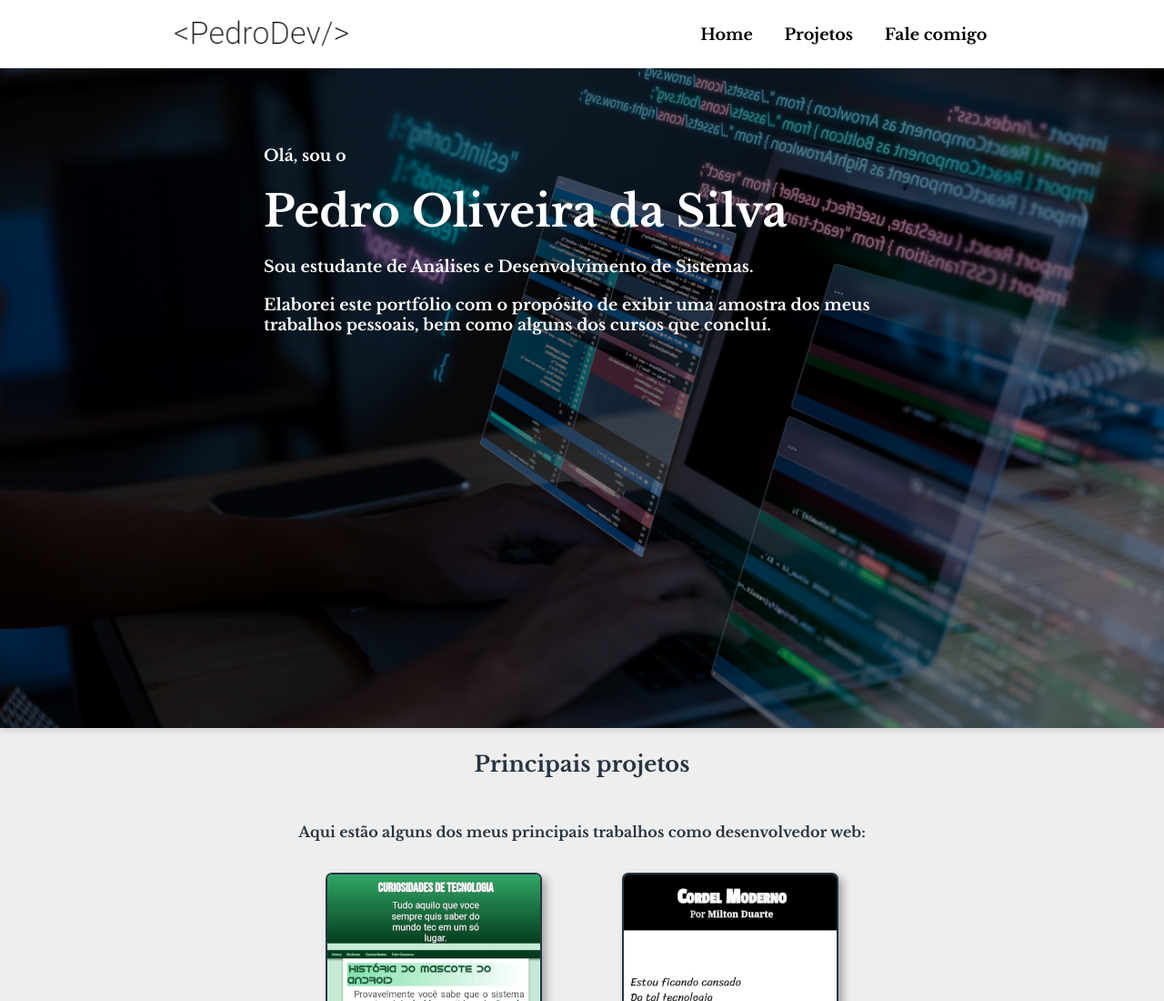
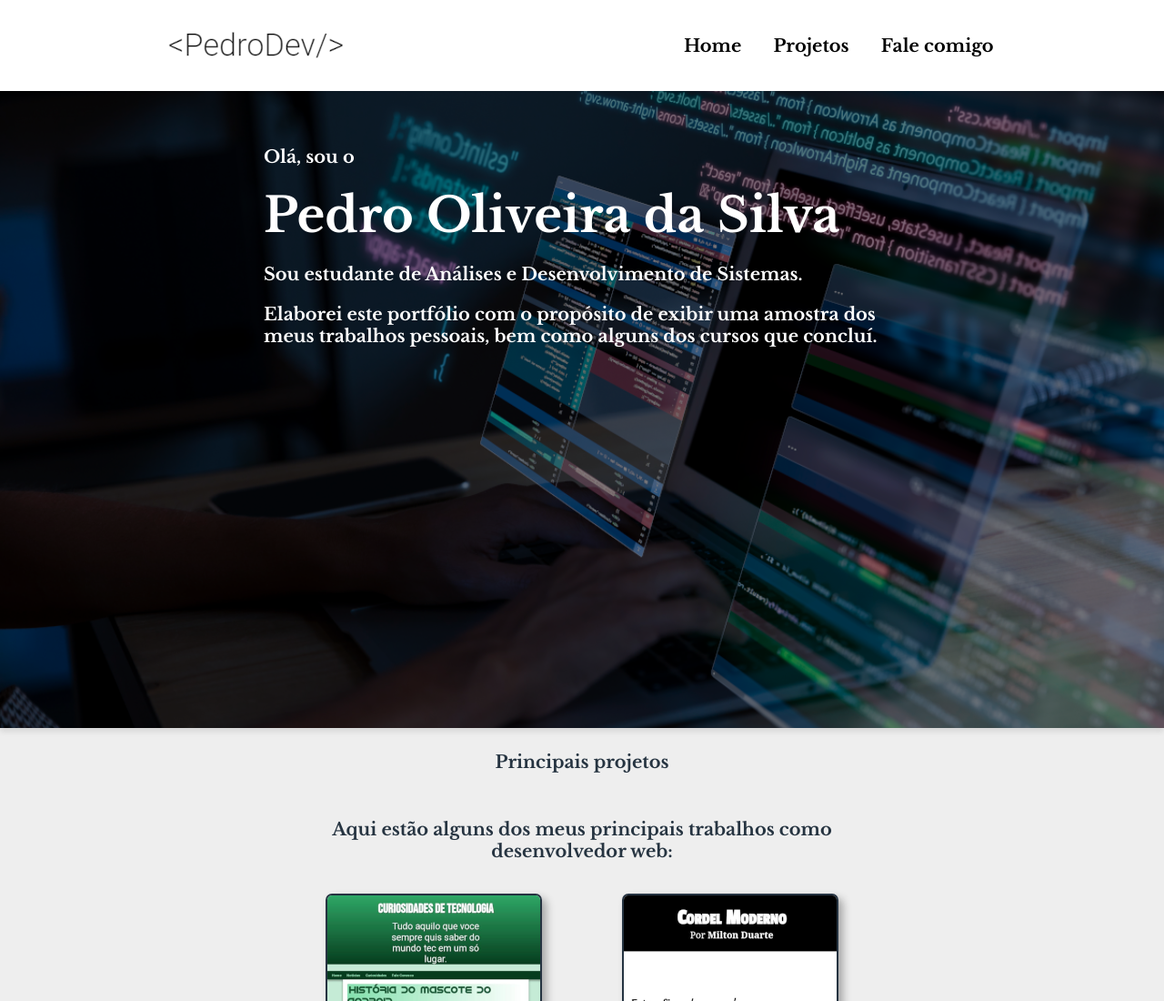
Before and after one commit to OliveiraPedro91/pedro-portifolio, a plain HTML site: page index.html in a window 1280 px wide. Shown: the top 1100 px of the page at 91% size. Drawn offline with nearby package versions, Linux system fonts and the light colour scheme.

Commit message:
Update style.css

```diff
--- a/estilos/style.css
+++ b/estilos/style.css
@@ -3,6 +3,7 @@
 *{
     margin: 0;
     padding: 0;
+    font-size: 1.1rem;
 }
 html{
     font-family: 'Libre Baskerville', serif;
@@ -10,13 +11,13 @@ html{
     background-color: #eee;
 }
 #logo{
-    padding: 8px;
+    padding: 10px;
 }
 nav{
     position: fixed;
     width: 100%;
+    height: 100px;
     background-color: white;
-    color: white;
     font-size: 1.1rem;
     display: flex;
     justify-content: space-around;
```
